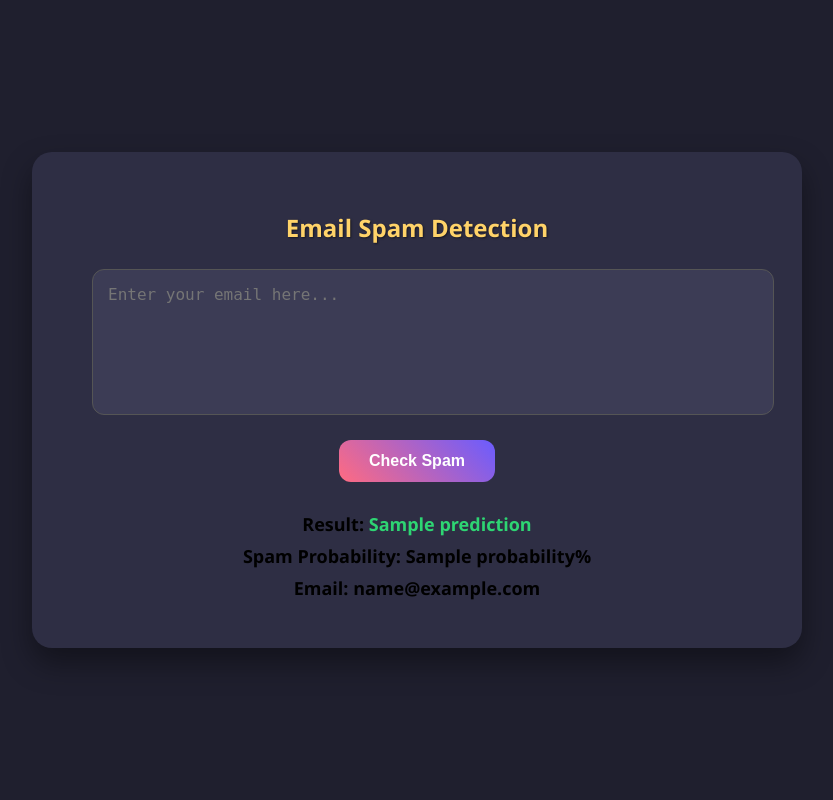
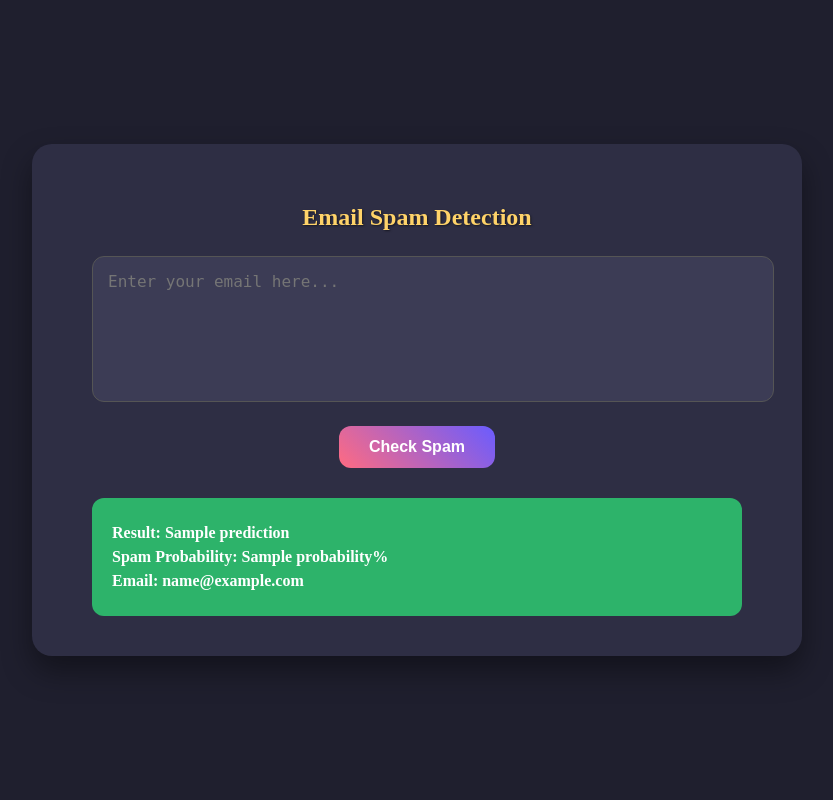
Before and after one commit to SimranArya16/email-spam-detection, a Flask app: template email_spam_detection/templates/index.html in a window 1280 px wide. Shown: the whole page, without its empty margins (223-1056 px from the left). Run offline with Flask 3, Linux system fonts and the light colour scheme; the template is opened without the code that fills it: most values are stand-ins (such as "Sample title", 1, 10 or a date in 2020); parts of the project's set-up code (start-up, migrations or seed data) failed here and were passed over.

Commit message:
Update index.html

```diff
--- a/email_spam_detection/templates/index.html
+++ b/email_spam_detection/templates/index.html
@@ -3,10 +3,10 @@
 <head>
     <title>Email Spam Detection</title>
     <style>
-        /* Page background */
+
         body {
-            background: #1f1f2e; /* dark navy-ish */
-            font-family: 'Segoe UI', Arial, sans-serif;
+            background: #1f1f2e;
+            font-family: 'Times New Roman', Times, serif;
             display: flex;
             justify-content: center;
             align-items: center;
@@ -14,9 +14,9 @@
             margin: 0;
         }
 
-        /* Card container */
+
         .container {
-            background: #2e2e44; /* slightly lighter dark card */
+            background: #2e2e44;
             padding: 40px 60px;
             border-radius: 20px;
             box-shadow: 0px 15px 30px rgba(0,0,0,0.4);
@@ -26,7 +26,7 @@
         }
 
         h2 {
-            color: #ffd369; /* bright yellow */
+            color: #ffd369;
             margin-bottom: 25px;
             text-shadow: 1px 1px 2px rgba(0,0,0,0.5);
         }
@@ -60,23 +60,29 @@
             transform: scale(1.05);
         }
 
+
         .result {
             margin-top: 30px;
-            font-size: 18px;
+            font-size: 16px;
             font-weight: bold;
+            text-align: left;
+            padding: 20px;
+            border-radius: 12px;
+            word-wrap: break-word;
         }
 
         .spam {
-            color: #ff4d4d; /* bright red */
+            background-color: rgba(255, 77, 77, 0.8);
+            color: #ffffff;
         }
 
         .not-spam {
-            color: #2ed573; /* bright green */
+            background-color: rgba(46, 213, 115, 0.8);
+            color: #ffffff;
         }
 
         p {
-            margin: 8px 0;
-            word-wrap: break-word;
+            margin: 6px 0;
         }
     </style>
 </head>
@@ -85,16 +91,16 @@
         <h2>Email Spam Detection</h2>
 
         <form method="POST">
-            <textarea name="email_text" rows="6" placeholder="Enter your email here..."></textarea>
+            <textarea name="email_text" rows="6" placeholder="Enter your email here..." required></textarea>
             <br>
             <input type="submit" value="Check Spam">
         </form>
 
         {% if prediction %}
-            <div class="result">
-                <p>Result: <span class="{% if prediction == 'Spam' %}spam{% else %}not-spam{% endif %}">{{ prediction }}</span></p>
-                <p>Spam Probability: {{ probability }}%</p>
-                <p>Email: {{ email }}</p>
+            <div class="result {% if prediction == 'Spam' %}spam{% else %}not-spam{% endif %}">
+                <p><strong>Result:</strong> {{ prediction }}</p>
+                <p><strong>Spam Probability:</strong> {{ probability }}%</p>
+                <p><strong>Email:</strong> {{ email }}</p>
             </div>
         {% endif %}
     </div>
```
